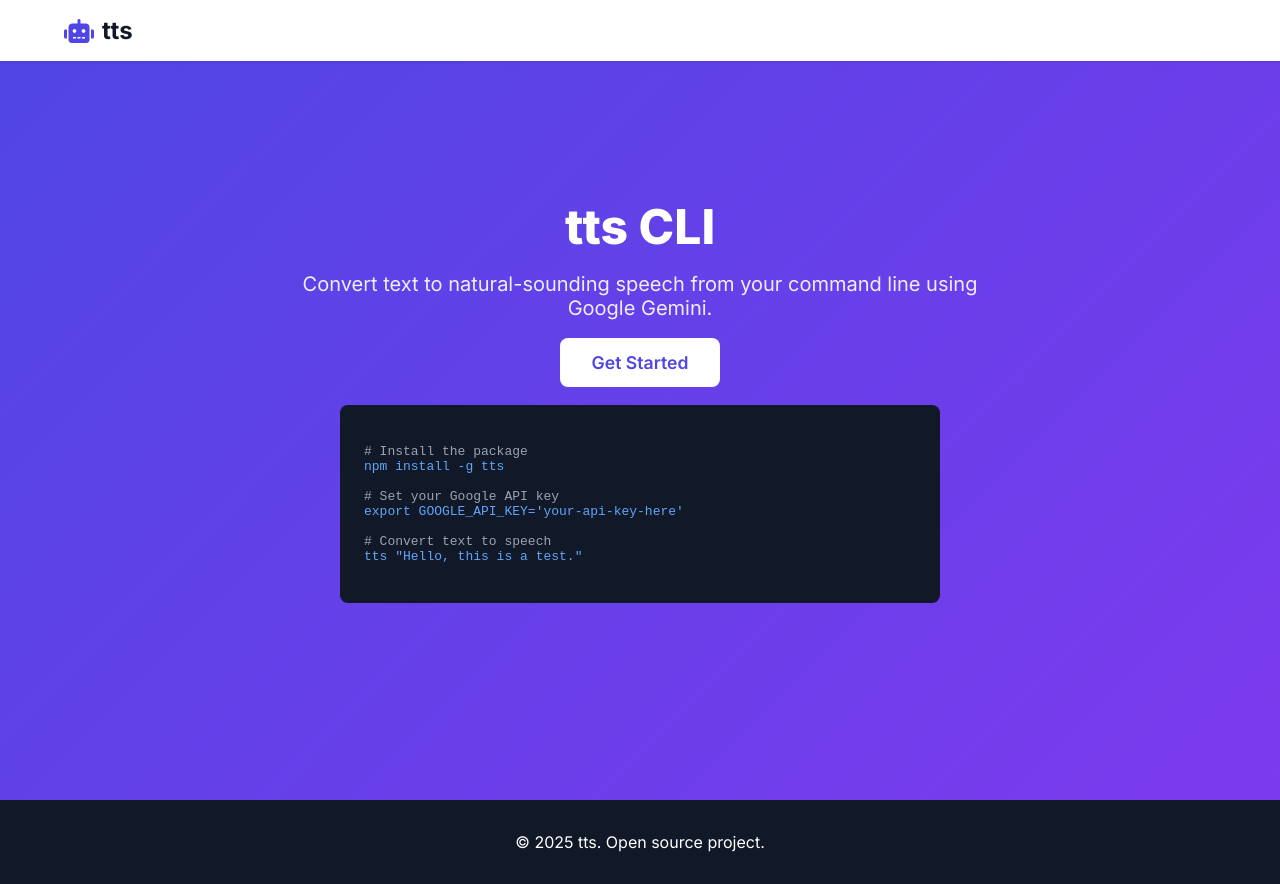
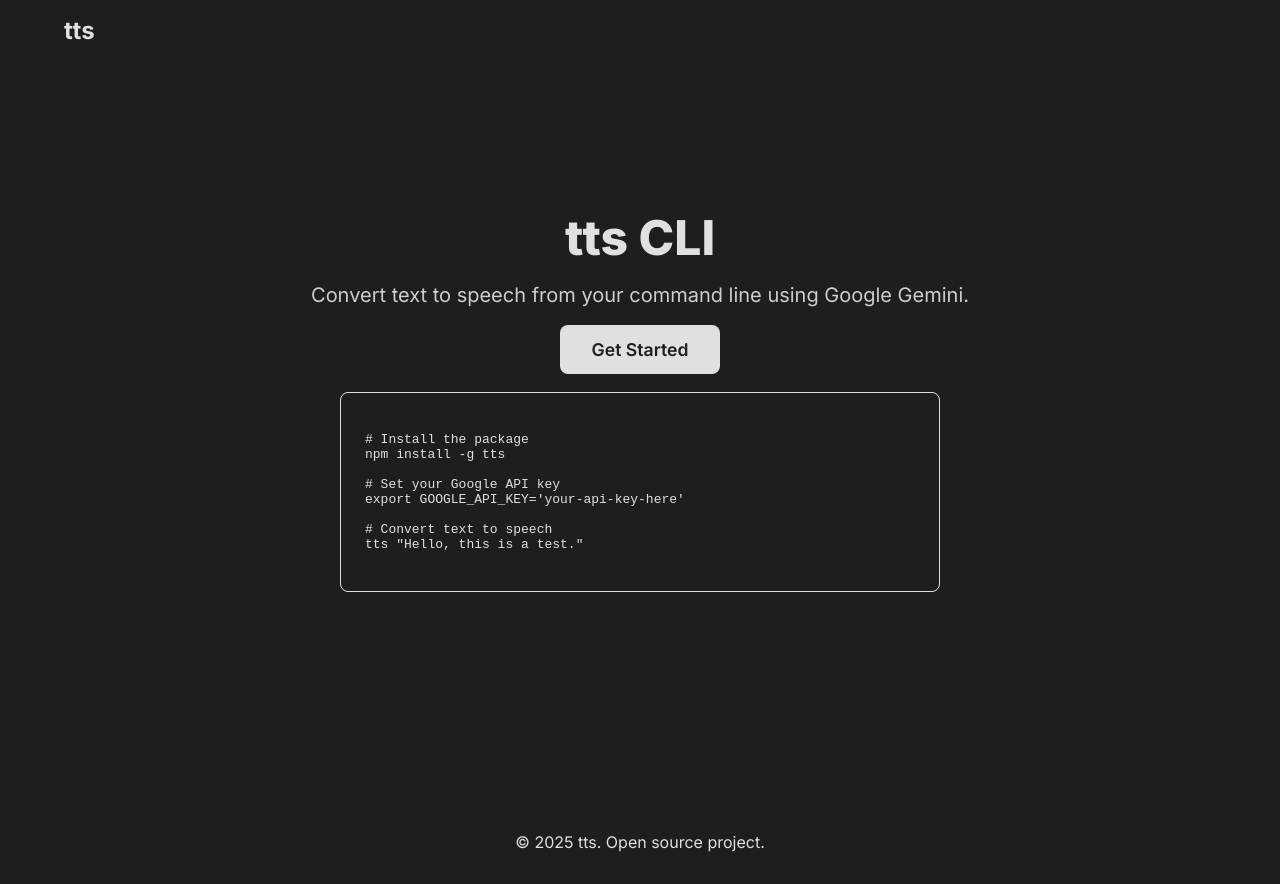
Before and after one commit to bniladridas/tts, a website: page docs/index.html in a window 1280 px wide. Drawn offline with Linux system fonts and the light colour scheme.

```diff
--- a/docs/index.html
+++ b/docs/index.html
@@ -4,39 +4,36 @@
 <meta charset="UTF-8">
 <meta name="viewport" content="width=device-width, initial-scale=1.0">
 <title>tts CLI</title>
-<link rel="stylesheet" href="https://cdnjs.cloudflare.com/ajax/libs/font-awesome/6.0.0/css/all.min.css">
 <link href="https://fonts.googleapis.com/css2?family=Inter:wght@400;500;600;700;800&display=swap" rel="stylesheet">
 <style>
 :root {
-  --primary: #4F46E5;
-  --gray-700: #374151;
-  --gray-900: #111827;
+  --background: #1E1E1E; /* Dark gray background */
+  --text: #E0E0E0;       /* Light gray text */
+  --highlight: #E0E0E0;  /* Light gray for code and buttons */
 }
 * {margin:0; padding:0; box-sizing:border-box;}
-body {font-family:'Inter',sans-serif; color:var(--gray-700); background:#fff;}
+body {font-family:'Inter',sans-serif; color:var(--text); background:var(--background);}
 .container {max-width:1200px; margin:0 auto; padding:0 1.5rem;}
-header {background:white; box-shadow:0 1px 3px rgba(0,0,0,0.1); position:fixed; width:100%; top:0;}
-.header-content {display:flex; align-items:center; padding:1rem 0;}
-.logo {display:flex; align-items:center; font-weight:700; font-size:1.5rem; color:var(--gray-900); text-decoration:none;}
-.hero {background:linear-gradient(135deg,#4F46E5,#7C3AED); color:white; padding:10rem 0 8rem; text-align:center; min-height:100vh; display:flex; flex-direction:column; justify-content:center;}
+header {background:var(--background); width:100%; top:0; position:fixed; padding:1rem 0;}
+.header-content {display:flex; align-items:center;}
+.logo {font-weight:700; font-size:1.5rem; color:var(--highlight); text-decoration:none; display:flex; align-items:center;}
+.hero {background:var(--background); color:var(--text); padding:10rem 0 8rem; text-align:center; min-height:100vh; display:flex; flex-direction:column; justify-content:center;}
 .hero h1 {font-size:3rem; font-weight:800; margin-bottom:1rem;}
 .hero p {font-size:1.25rem; max-width:700px; margin:0 auto 2rem; opacity:0.9;}
-.cta-button {background:white; color:var(--primary); padding:0.875rem 2rem; border-radius:0.5rem; font-weight:600; text-decoration:none; font-size:1.1rem;}
-.cta-button:hover {transform:translateY(-2px);}
-.code-block {background:var(--gray-900); color:#E5E7EB; border-radius:0.5rem; padding:1.5rem; font-family:'Fira Code', monospace; max-width:600px; margin:2rem auto; text-align:left;}
+.cta-button {background:var(--highlight); color:var(--background); padding:0.875rem 2rem; border-radius:0.5rem; font-weight:600; text-decoration:none; font-size:1.1rem;}
+.cta-button:hover {opacity:0.8;}
+.code-block {background:var(--background); border:1px solid var(--highlight); color:var(--highlight); border-radius:0.5rem; padding:1.5rem; font-family:'Fira Code', monospace; max-width:600px; margin:2rem auto; text-align:left;}
 .code-block code {display:block; white-space:pre;}
-.code-block .comment {color:#9CA3AF;}
-.code-block .command {color:#60A5FA;}
-footer {background:var(--gray-900); color:white; padding:2rem 0; text-align:center;}
+.code-block .comment {color:var(--highlight);}
+.code-block .command {color:var(--highlight);}
+footer {background:var(--background); color:var(--highlight); padding:2rem 0; text-align:center;}
 </style>
 </head>
 <body>
 <header>
   <div class="container">
     <div class="header-content">
-      <a href="/" class="logo">
-        <i class="fas fa-robot" style="margin-right:0.5rem;color:var(--primary);"></i>tts
-      </a>
+      <a href="/" class="logo">tts</a>
     </div>
   </div>
 </header>
@@ -44,7 +41,7 @@
 <section class="hero">
   <div class="container">
     <h1>tts CLI</h1>
-    <p>Convert text to natural-sounding speech from your command line using Google Gemini.</p>
+    <p>Convert text to speech from your command line using Google Gemini.</p>
     <a href="#get-started" class="cta-button">Get Started</a>
 
     <div id="get-started" class="code-block">
```
